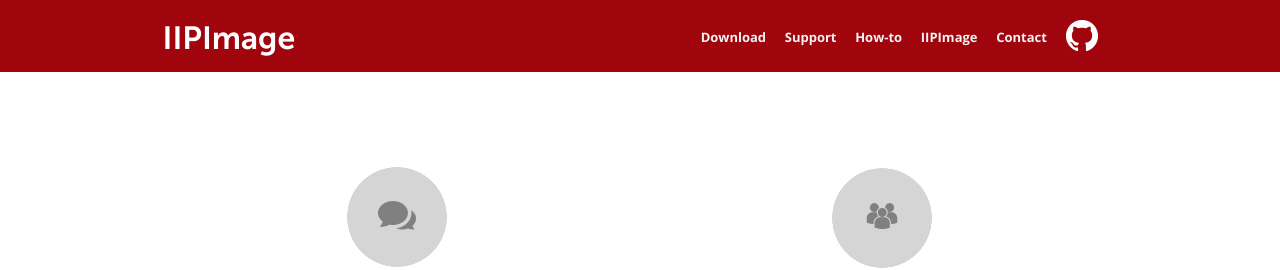
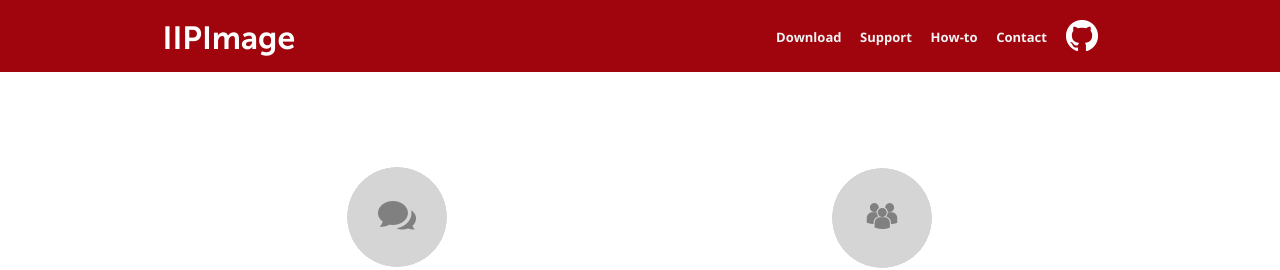
Before and after one commit to klokantech/www.iifserver.com, a Jekyll site: the page built from support.html, in a window 1280 px wide. Shown: the top 270 px of the page. Built offline with Jekyll 4.4.1, drawn with Linux system fonts in a browser that asks for light colours.

Commit message:
iipimage links changed

```diff
--- a/_layouts/default.html
+++ b/_layouts/default.html
@@ -24,7 +24,6 @@
           <li><a href="{{ site.baseurl }}download/">Download</a></li>
           <li><a href="{{ site.baseurl }}support/">Support</a></li>
           <li><a href="{{ site.baseurl }}how-to/">How-to</a></li>
-          <li><a href="http://iipimage.sourceforge.net/" target="_blank">IIPImage</a></li>
           <li><a href="http://www.klokantech.com/contact/" target="_blank">Contact</a></li>
           <li><a href="https://github.com/klokantech/iiifserver">
               <img class="octocat" src="{{ site.baseurl }}img/GitHub-Mark-Light-32px.png" alt="Github">
@@ -35,7 +34,6 @@
           <ul id="nav-mobile-nav">
             <li><a href="{{ site.baseurl }}download/">Download</a></li>
             <li><a href="{{ site.baseurl }}support/">Support</a></li>
-            <li><a href="http://iipimage.sourceforge.net/" target="_blank">IIPImage</a></li>
             <li><a href="http://www.klokantech.com/contact/" target="_blank">Contact</a></li>
         </div>
       </div>
--- a/index.html
+++ b/index.html
@@ -23,7 +23,7 @@ description: "IIIFServer allows zooming of ultra high-resolution images on the w
     <p>Source images can be in either TIFF or JPEG2000 format, which has been implemented using the Kakadu library redistributable for non-commercial use. <a>Commercial license</a> is available as well.</p>
   </div>
   <div class="col4">
-    <p><a href="/download/">Download section</a> contains tested, ready-to-install binaries with guaranteed functionality. IIPImage itself is fully open source with source code available under the GPL license.</p>
+    <p><a href="/download/">Download section</a> contains tested, ready-to-install binaries with guaranteed functionality. <a href="http://iipimage.sourceforge.net/" target="_blank">IIPImage</a> itself is fully open source with source code available under the GPL license.</p>
   </div>
 </div>
 <div class="row">
```
